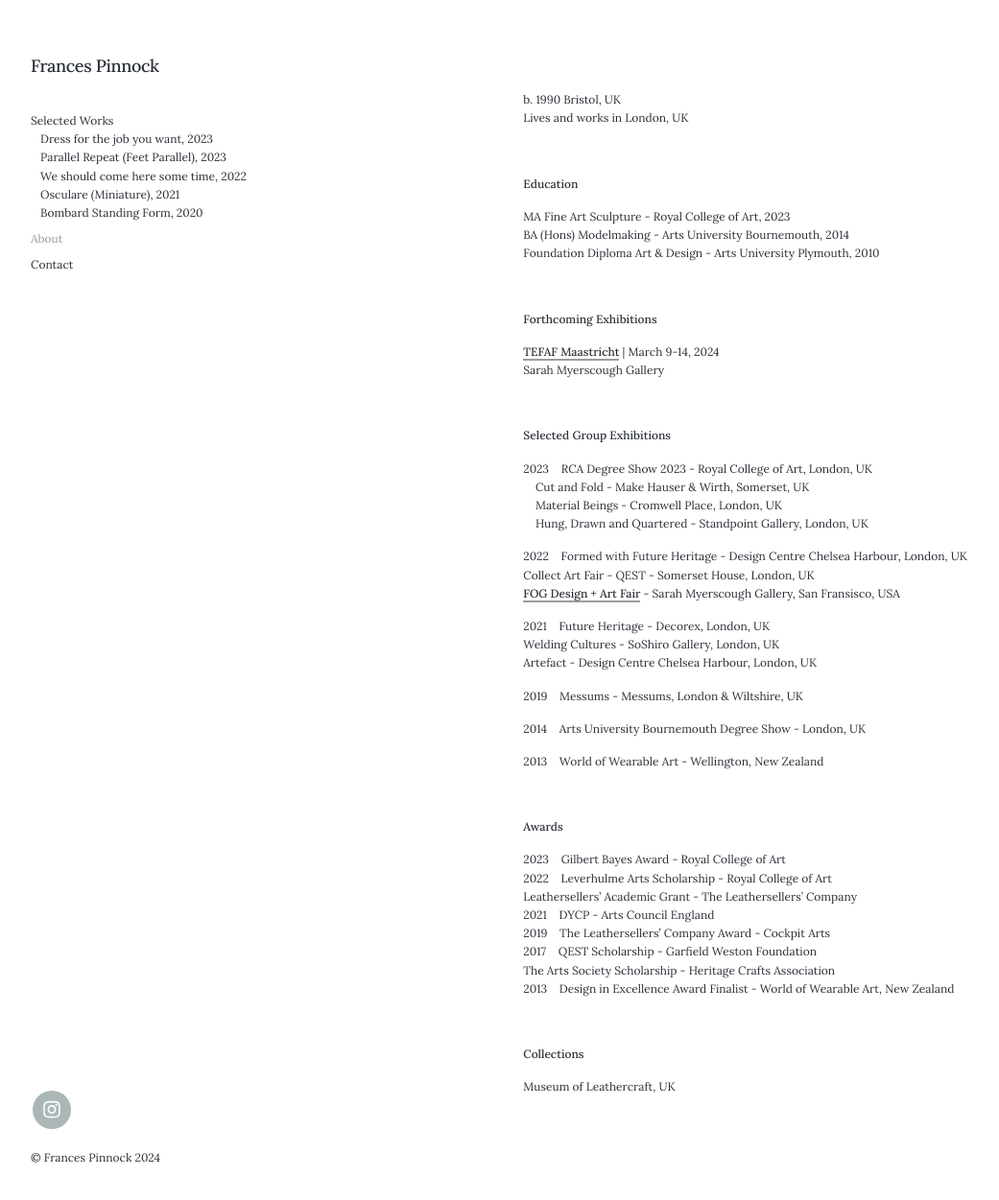
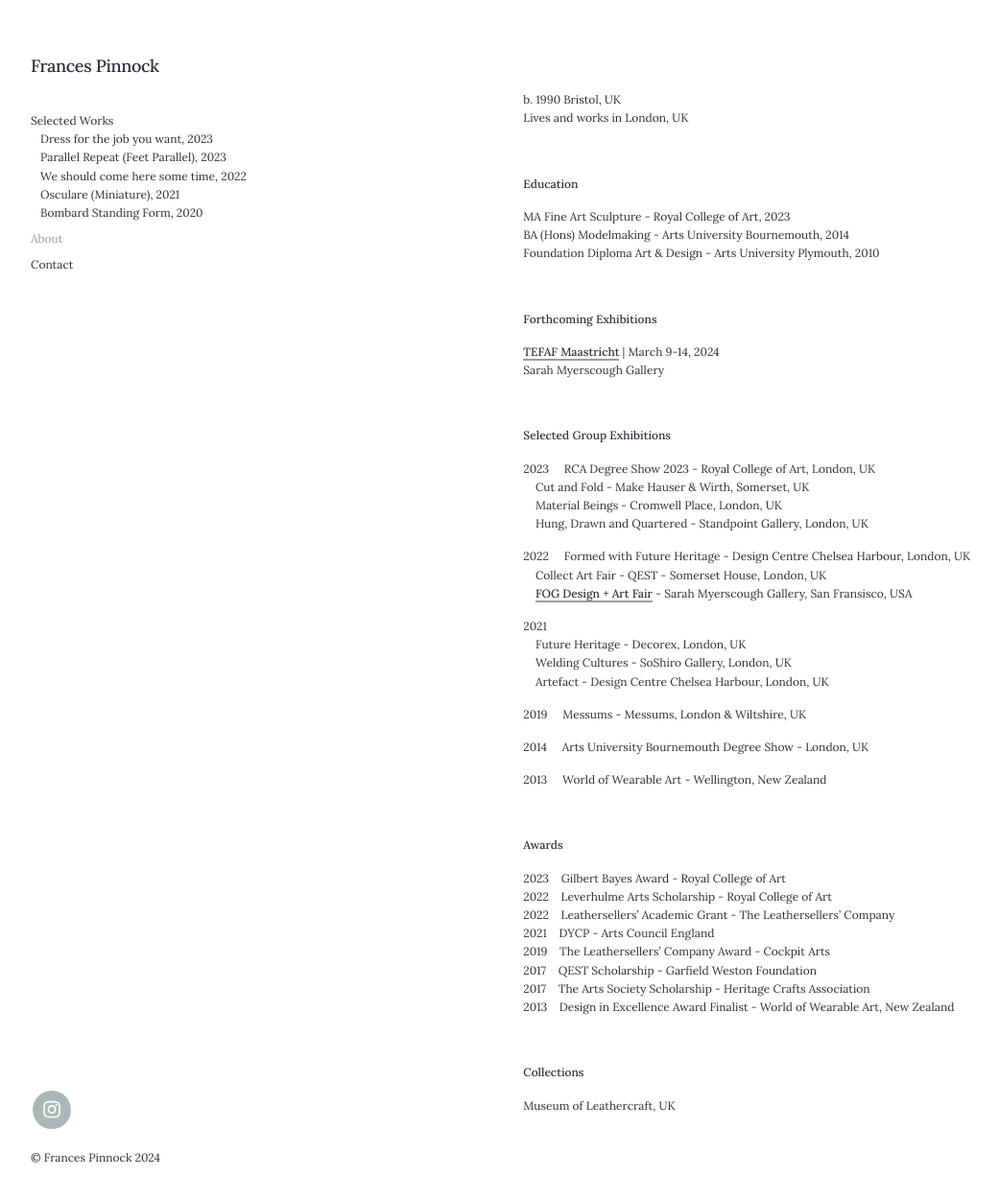
Before and after one commit to francespinnock/francespinnock.github.io, a Jekyll site: the page built from _pages/about.md, in a window 1280 px wide and 1256 px high. Shown: the top 1251 px of the window at 96% size, without its empty margins (28-1069 px from the left). Built offline with Jekyll 4.4.1, drawn with Linux system fonts in a browser that asks for light colours; nearby versions of some CDN libraries; part of the change alters nothing that is shown.

Commit message:
Update about.md

```diff
--- a/_pages/about.md
+++ b/_pages/about.md
@@ -31,24 +31,30 @@ Sarah Myerscough Gallery
 
 **Selected Group Exhibitions**
 
-2023&nbsp;&nbsp;&nbsp; RCA Degree Show 2023 - Royal College of Art, London, UK
+2023
+    &nbsp;&nbsp;&nbsp; RCA Degree Show 2023 - Royal College of Art, London, UK
     &nbsp;&nbsp;&nbsp; Cut and Fold - Make Hauser & Wirth, Somerset, UK
     &nbsp;&nbsp;&nbsp; Material Beings - Cromwell Place, London, UK
     &nbsp;&nbsp;&nbsp; Hung, Drawn and Quartered - Standpoint Gallery, London, UK
 
-2022&nbsp;&nbsp;&nbsp; Formed with Future Heritage - Design Centre Chelsea Harbour, London, UK
-                       Collect Art Fair - QEST - Somerset House, London, UK
-                      [FOG Design + Art Fair](https://www.sarahmyerscough.com/exhibitions/38-fog-design-art-2022/) - Sarah Myerscough Gallery, San Fransisco, USA
+2022
+    &nbsp;&nbsp;&nbsp; Formed with Future Heritage - Design Centre Chelsea Harbour, London, UK
+    &nbsp;&nbsp;&nbsp; Collect Art Fair - QEST - Somerset House, London, UK
+    &nbsp;&nbsp;&nbsp; [FOG Design + Art Fair](https://www.sarahmyerscough.com/exhibitions/38-fog-design-art-2022/) - Sarah Myerscough Gallery, San Fransisco, USA
 
-2021&nbsp;&nbsp;&nbsp; Future Heritage - Decorex, London, UK
-                       Welding Cultures - SoShiro Gallery, London, UK
-                       Artefact - Design Centre Chelsea Harbour, London, UK
+2021
+    &nbsp;&nbsp;&nbsp; Future Heritage - Decorex, London, UK
+    &nbsp;&nbsp;&nbsp; Welding Cultures - SoShiro Gallery, London, UK
+    &nbsp;&nbsp;&nbsp; Artefact - Design Centre Chelsea Harbour, London, UK
 
-2019&nbsp;&nbsp;&nbsp; Messums - Messums, London & Wiltshire, UK
+2019
+    &nbsp;&nbsp;&nbsp; Messums - Messums, London & Wiltshire, UK
 
-2014&nbsp;&nbsp;&nbsp; Arts University Bournemouth Degree Show - London, UK
+2014
+    &nbsp;&nbsp;&nbsp; Arts University Bournemouth Degree Show - London, UK
 
-2013&nbsp;&nbsp;&nbsp; World of Wearable Art - Wellington, New Zealand
+2013
+    &nbsp;&nbsp;&nbsp; World of Wearable Art - Wellington, New Zealand
 
 <br />
 
@@ -57,11 +63,11 @@ Sarah Myerscough Gallery
 
 2023&nbsp;&nbsp;&nbsp; Gilbert Bayes Award - Royal College of Art
 2022&nbsp;&nbsp;&nbsp; Leverhulme Arts Scholarship - Royal College of Art
-                       Leathersellers' Academic Grant - The Leathersellers' Company
+2022&nbsp;&nbsp;&nbsp; Leathersellers' Academic Grant - The Leathersellers' Company
 2021&nbsp;&nbsp;&nbsp; DYCP - Arts Council England
 2019&nbsp;&nbsp;&nbsp; The Leathersellers’ Company Award - Cockpit Arts
 2017&nbsp;&nbsp;&nbsp; QEST Scholarship - Garfield Weston Foundation
-                       The Arts Society Scholarship - Heritage Crafts Association
+2017&nbsp;&nbsp;&nbsp; The Arts Society Scholarship - Heritage Crafts Association
 2013&nbsp;&nbsp;&nbsp; Design in Excellence Award Finalist - World of Wearable Art, New Zealand
 
 <br />
```
